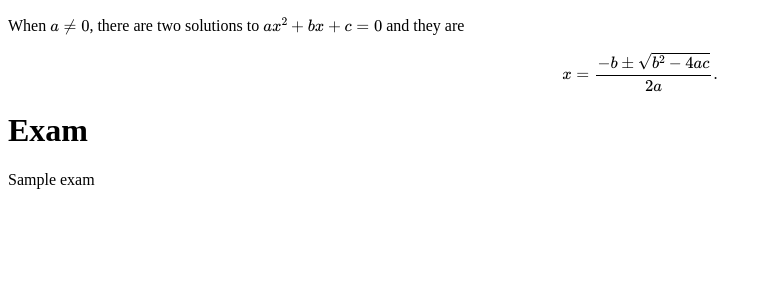
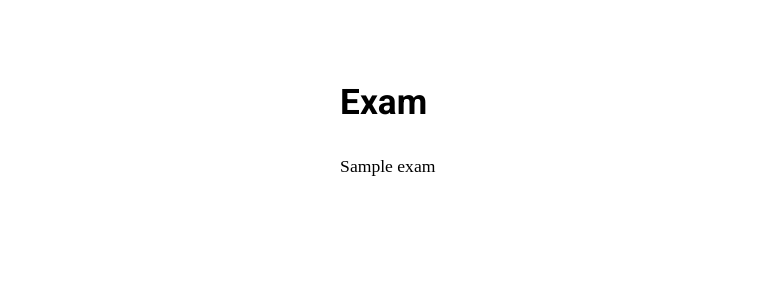
Before and after one commit to michaelfromyeg/midtermr, a Flask app: template server/templates/exam.html in a window 1280 px wide. Shown: the top 300 px of the page, without its empty margins (0-772 px from the left). Run offline with Flask 2, Linux system fonts and the light colour scheme; the template is opened without the code that fills it: most values are stand-ins (such as "Sample title", 1, 10 or a date in 2020); parts of the project's set-up code (start-up, migrations or seed data) failed here and were passed over.

Commit message:
feat(server): pretty exams; cache

```diff
--- a/server/app.py
+++ b/server/app.py
@@ -1,7 +1,8 @@
-import os, requests, boto3, markdown
+import os, requests, boto3, markdown, random
 from markdownify import markdownify
 from enum import Enum
 from flask import Flask, request, jsonify, render_template
+from flask_caching import Cache
 from flask.json import JSONEncoder
 from dotenv import load_dotenv
 from datetime import datetime
@@ -84,6 +85,15 @@ CLP_SECTION_REFERENCE = {
     },
 }
 
+EXAM_TEMPLATE = {
+    1.6: {
+        1: 1,
+        2: 2,
+        3: 3,
+    },
+    2.7: {1: 1, 2: 2, 3: 3},
+}
+
 
 class PyObjectId(ObjectId):
     @classmethod
@@ -126,6 +136,14 @@ class Exam(BaseModel):
 
 app = Flask(__name__)
 app.json_encoder = CustomJSONEncoder
+
+config = {
+    "DEBUG": True,  # some Flask specific configs
+    "CACHE_TYPE": "SimpleCache",  # Flask-Caching related configs
+    "CACHE_DEFAULT_TIMEOUT": 300,
+}
+app.config.from_mapping(config)
+cache = Cache(app)
 
 load_dotenv()
 
@@ -183,10 +201,20 @@ def db_connect():
     return client[name]
 
 
-def get_question(section: TextbookSection, difficulty: ExerciseDifficulty) -> str:
+def get_questions(
+    section: TextbookSection, difficulty: ExerciseDifficulty, n: int, seed: str
+) -> str:
     """
     Pull a question from the CLP.
+
+    TODO: get rid of Markdown intermediate step; go straight to HTML
+
+    :param section: a section of the CLP textbook
+    :param difficulty: the level of difficulty of the questions to pull
+    :param n: the number of questions to select in the section
     """
+    random.seed(seed)
+
     url = clp_exercises_url(
         exercise_id=CLP_SECTION_REFERENCE[section.value]["exercise_id"]
     )
@@ -194,32 +222,42 @@ def get_question(section: TextbookSection, difficulty: ExerciseDifficulty) -> st
     r = requests.get(url)
 
     soup = BeautifulSoup(r.content, "html.parser")
-    exercise = soup.find("article", class_="exercise-like")
+    exercise_groups = soup.find_all("div", class_="exercisegroup")
 
-    question = exercise.find("p")
-    math = exercise.find_all("div", class_="displaymath")
-    images = exercise.find_all("img")
+    print(difficulty.value - 1, exercise_groups)
 
-    print(exercise.prettify())
-    print("\n\n")
+    exercise_group = exercise_groups[difficulty.value - 1]
 
-    markdown = markdownify(question.text, heading_style="ATX")
+    exercises_wrapper = exercise_group.find("div", class_="exercisegroup-exercises")
+    exercises = exercises_wrapper.find_all("article", class_="exercise-like")
 
-    print(math)
-    for i, m in enumerate(math):
-        print(i, m)
-        if m is not None:
-            m_text = str(m.text).replace("\\amp", "\\newline")
-            markdown += f'\n<div class="displaymath">{m_text}</div>\n'
+    exercises_sample = random.sample(list(exercises), n)
 
-    for i, image in enumerate(images):
-        print(i, image)
-        image_url = clp_images_url(relative_path=image["src"])
-        markdown += f'\n![image-{i}]({image_url} "image-{i}")\n'
+    full_markdown = ""
 
-    print(markdown)
+    for i, exercise in enumerate(exercises_sample):
 
-    return markdown
+        questions = exercise.find_all("p")
+        maths = exercise.find_all("div", class_="displaymath")
+        images = exercise.find_all("img")
+
+        markdown = f"## Exercise {i + 1}\n"
+
+        for i, question in enumerate(questions):
+            question_md = markdownify(question.text, heading_style="ATX")
+            markdown += f'\n<div class="displaymath">{question_md}</div>'
+
+        for i, math in enumerate(maths):
+            math_md = str(math.text).replace("\\amp", "\\newline")
+            markdown += f'\n<div class="displaymath">{math_md}</div>\n'
+
+        for i, image in enumerate(images):
+            image_url = clp_images_url(relative_path=image["src"])
+            markdown += f'\n<img style="display: block; margin: auto; margin-top: 2rem;" src={image_url} alt="image-{i}" />\n'
+
+        full_markdown += f"{markdown}\n\n"
+
+    return full_markdown
 
 
 @app.route("/exams", methods=["POST"])
@@ -238,9 +276,12 @@ def new_exam():
 
 
 @app.route("/exam", methods=["GET"])
+@cache.cached(timeout=50)
 def test():
-    question = get_question(
-        TextbookSection.DERIVATIVES_OF_EXPONENTIALS, ExerciseDifficulty.STAGE_1
+    seed = request.args.get("seed")
+
+    question = get_questions(
+        TextbookSection.DERIVATIVES_OF_EXPONENTIALS, ExerciseDifficulty.STAGE_1, 2, seed
     )
 
     question_html = markdown_processor.convert(question)
--- a/server/requirements.txt
+++ b/server/requirements.txt
@@ -5,6 +5,7 @@ beautifulsoup4==4.11.1
 black==22.10.0
 boto3==1.26.3
 botocore==1.29.3
+cachelib==0.9.0
 certifi==2022.9.24
 charset-normalizer==2.1.1
 click==8.1.3
@@ -14,7 +15,9 @@ dnspython==2.2.1
 entrypoints==0.4
 executing==1.2.0
 Flask==2.2.2
+Flask-Caching==2.0.1
 idna==3.4
+install==1.3.5
 ipykernel==6.17.0
 ipython==8.6.0
 itsdangerous==2.1.2
@@ -23,9 +26,11 @@ Jinja2==3.1.2
 jmespath==1.0.1
 jupyter_client==7.4.4
 jupyter_core==4.11.2
+lxml==4.9.1
 Markdown==3.4.1
 markdownify==0.11.6
 MarkupSafe==2.1.1
+mathjax==0.1.2
 matplotlib-inline==0.1.6
 mypy-extensions==0.4.3
 nest-asyncio==1.5.6
@@ -45,6 +50,7 @@ pymongo==4.3.2
 pyparsing==3.0.9
 python-dateutil==2.8.2
 python-dotenv==0.21.0
+python-markdown-mathjax==1.0.4
 pyzmq==24.0.1
 requests==2.28.1
 s3transfer==0.6.0
--- a/server/templates/exam.html
+++ b/server/templates/exam.html
@@ -5,6 +5,34 @@
         <meta http-equiv="x-ua-compatible" content="ie=edge" />
         <meta name="viewport" content="width=device-width" />
         <title>Exam</title>
+        <link rel="preconnect" href="https://fonts.googleapis.com" />
+        <link rel="preconnect" href="https://fonts.gstatic.com" crossorigin />
+        <link
+            href="https://fonts.googleapis.com/css2?family=Roboto:ital,wght@0,100;0,300;0,400;0,500;0,700;0,900;1,100;1,300;1,400;1,500;1,700;1,900&display=swap"
+            rel="stylesheet"
+        />
+        <style>
+            html {
+                max-width: 70ch;
+                padding: 3em 1em;
+                margin: auto;
+                line-height: 1.5;
+                font-size: 1.1em;
+            }
+
+            h1,
+            h2,
+            h3,
+            h4,
+            h5,
+            h6 {
+                font-family: "Roboto", sans-serif;
+            }
+
+            .displaymath {
+                font-family: "Times New Roman", serif;
+            }
+        </style>
         <script src="https://polyfill.io/v3/polyfill.min.js?features=es6"></script>
         <script
             id="MathJax-script"
@@ -13,10 +41,6 @@
         ></script>
     </head>
     <body>
-        <p>
-            When \(a \ne 0\), there are two solutions to \(ax^2 + bx + c = 0\)
-            and they are \[x = {-b \pm \sqrt{b^2-4ac} \over 2a}.\]
-        </p>
         <h1>Exam</h1>
         {{exam|safe}}
     </body>
```
